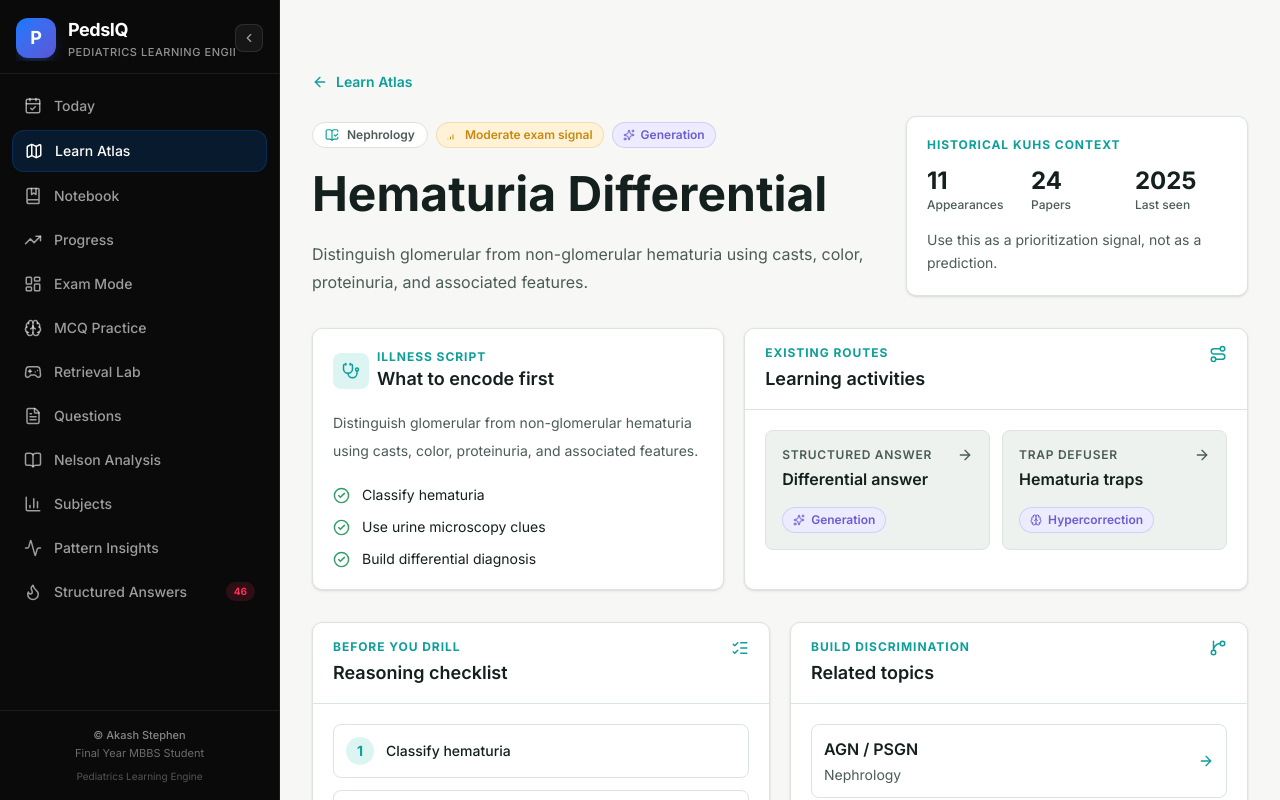
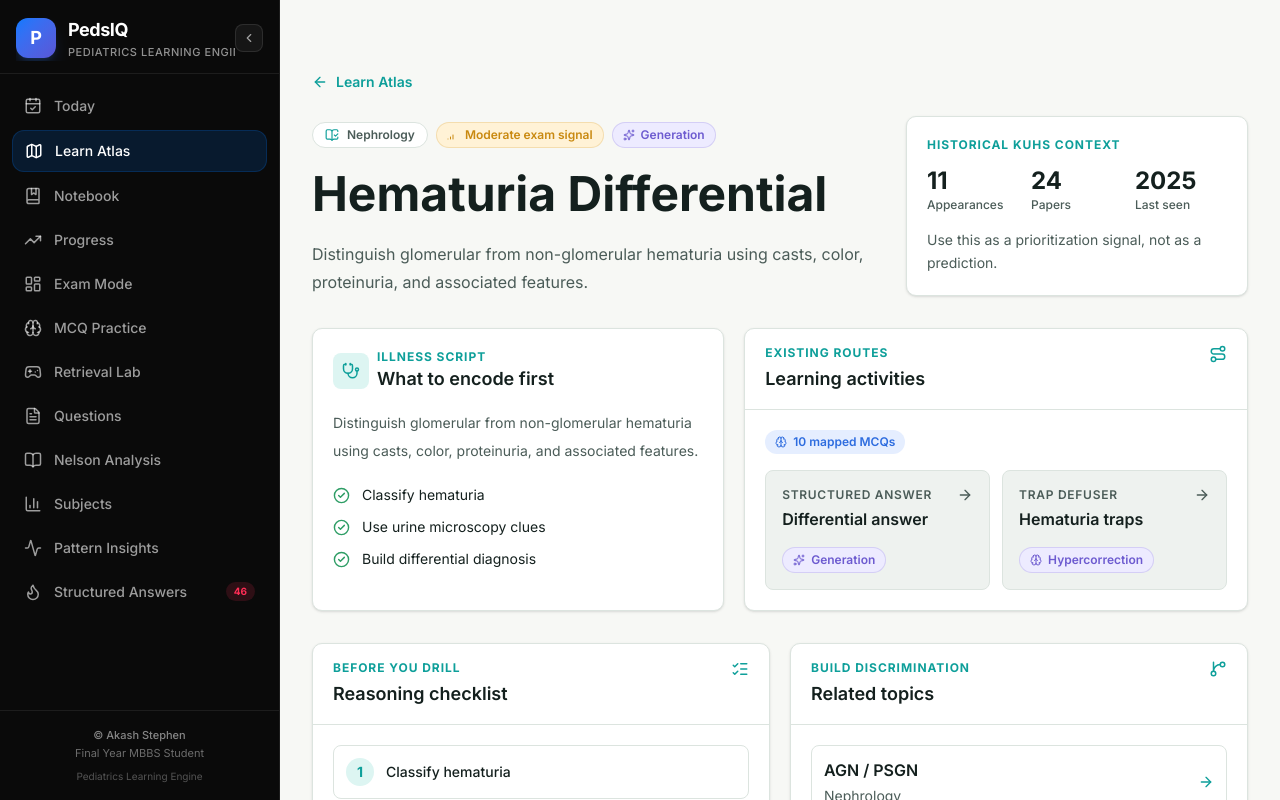
Before and after one commit to akashstephen/pedsiq, a Next.js app in the folder web/: page /learn/hematuria/ in a window 1280 px wide. Shown: the top 800 px of the page. Built offline with nearby package versions, Linux system fonts and the light colour scheme.

Commit message:
feat: surface MCQ coverage in Learn Atlas

```diff
--- a/web/src/app/learn/[topic]/page.tsx
+++ b/web/src/app/learn/[topic]/page.tsx
@@ -1,13 +1,17 @@
 import Link from "next/link";
 import { notFound } from "next/navigation";
+import mcqs from "@/data/mcqs.json";
 import { ArrowRight, GitBranch, ListChecks, Route } from "lucide-react";
 import { BrainTargetBadge } from "@/components/design-system/BrainTargetBadge";
 import { LearningPanel } from "@/components/design-system/LearningPanel";
 import { IllnessScriptCard } from "@/components/learning/IllnessScriptCard";
+import { McqCoverageBadge } from "@/components/learning/McqCoverageBadge";
 import { TopicHeader } from "@/components/learning/TopicHeader";
 import { TrapCallout } from "@/components/learning/TrapCallout";
+import { getMcqLearningTopicCoverage } from "@/domain/topics/adapters";
 import { learningTopicById, learningTopics } from "@/domain/topics/topic-map";
 import { pediatricSystemLabels } from "@/domain/topics/system-labels";
+import { type McqQuestion } from "@/types/mcq";
 
 interface TopicPageProps {
   params: Promise<{ topic: string }>;
@@ -44,6 +48,11 @@ export default async function LearnTopicPage({ params }: TopicPageProps) {
   const relatedTopics = topic.relatedTopicIds
     .map((id) => learningTopicById[id])
     .filter(Boolean);
+  const mcqCoverage = new Map(
+    getMcqLearningTopicCoverage(mcqs as McqQuestion[]).map((item) => [item.topic.id, item.questionCount])
+  );
+  const mappedMcqCount = mcqCoverage.get(topic.id) ?? 0;
+  const mcqActivity = topic.activities.find((activity) => activity.type === 'mcq');
 
   return (
     <div className="-mx-4 -mt-16 min-h-screen bg-[var(--clinical-bg)] px-4 py-8 text-[var(--clinical-ink)] md:-mx-8 md:-mt-8 md:px-8">
@@ -58,6 +67,17 @@ export default async function LearnTopicPage({ params }: TopicPageProps) {
             eyebrow="Existing routes"
             action={<Route size={18} className="text-[var(--clinical-teal)]" aria-hidden="true" />}
           >
+            <div className="mb-4 flex flex-wrap items-center gap-2">
+              <McqCoverageBadge questionCount={mappedMcqCount} />
+              {mappedMcqCount > 0 && mcqActivity && (
+                <Link
+                  href={mcqActivity.href}
+                  className="rounded-full bg-[var(--clinical-blue-soft)] px-2.5 py-1 text-xs font-semibold text-[var(--clinical-blue)] transition hover:bg-white"
+                >
+                  Start mapped system drill
+                </Link>
+              )}
+            </div>
             <div className="grid gap-3 md:grid-cols-2">
               {topic.activities.map((activity) => (
                 <Link
--- a/web/src/app/learn/page.tsx
+++ b/web/src/app/learn/page.tsx
@@ -1,13 +1,20 @@
 import Link from "next/link";
 import { ArrowRight, BookOpenCheck, Layers3, Route, ShieldCheck } from "lucide-react";
+import mcqs from "@/data/mcqs.json";
 import { BrainTargetBadge } from "@/components/design-system/BrainTargetBadge";
 import { ExamSignalBadge } from "@/components/design-system/ExamSignalBadge";
 import { LearningPanel } from "@/components/design-system/LearningPanel";
+import { McqCoverageBadge } from "@/components/learning/McqCoverageBadge";
+import { getMcqLearningTopicCoverage } from "@/domain/topics/adapters";
 import { getLearningTopicsBySystem, learningTopics } from "@/domain/topics/topic-map";
 import { pediatricSystemLabels } from "@/domain/topics/system-labels";
+import { type McqQuestion } from "@/types/mcq";
 
 const systemGroups = getLearningTopicsBySystem();
 const featuredTopics = learningTopics.slice(0, 6);
+const mcqCoverage = new Map(
+  getMcqLearningTopicCoverage(mcqs as McqQuestion[]).map((item) => [item.topic.id, item.questionCount])
+);
 
 export default function LearnAtlasPage() {
   return (
@@ -38,8 +45,8 @@ export default function LearnAtlasPage() {
                 <div className="text-xs font-medium text-[var(--clinical-ink-soft)]">Systems</div>
               </div>
               <div>
-                <div className="text-2xl font-bold">12</div>
-                <div className="text-xs font-medium text-[var(--clinical-ink-soft)]">Governed paths</div>
+                <div className="text-2xl font-bold">{Array.from(mcqCoverage.values()).reduce((sum, count) => sum + count, 0)}</div>
+                <div className="text-xs font-medium text-[var(--clinical-ink-soft)]">Mapped MCQs</div>
               </div>
             </div>
           </LearningPanel>
@@ -82,6 +89,7 @@ export default function LearnAtlasPage() {
                 <p className="flex-1 text-sm leading-7 text-[var(--clinical-ink-soft)]">{topic.summary}</p>
                 <div className="mt-4 flex flex-wrap gap-2">
                   <ExamSignalBadge signal={topic.examSignal} />
+                  <McqCoverageBadge questionCount={mcqCoverage.get(topic.id) ?? 0} />
                   {topic.activities[0] && <BrainTargetBadge target={topic.activities[0].brainTarget} />}
                 </div>
               </Link>
@@ -108,6 +116,9 @@ export default function LearnAtlasPage() {
                       <div className="mt-1 text-sm text-[var(--clinical-ink-soft)]">
                         {topic.activities.length} linked learning activities
                       </div>
+                      <div className="mt-2">
+                        <McqCoverageBadge questionCount={mcqCoverage.get(topic.id) ?? 0} />
+                      </div>
                     </div>
                     <ArrowRight size={17} className="shrink-0 text-[var(--clinical-teal)]" aria-hidden="true" />
                   </Link>
--- /dev/null
+++ b/web/src/components/learning/McqCoverageBadge.tsx
@@ -0,0 +1,22 @@
+import { Brain } from "lucide-react";
+
+interface McqCoverageBadgeProps {
+  questionCount: number;
+}
+
+export function McqCoverageBadge({ questionCount }: McqCoverageBadgeProps) {
+  if (questionCount <= 0) {
+    return (
+      <span className="inline-flex items-center gap-1.5 rounded-full bg-[var(--clinical-surface-muted)] px-2.5 py-1 text-xs font-semibold text-[var(--clinical-ink-soft)]">
+        No mapped MCQs
+      </span>
+    );
+  }
+
+  return (
+    <span className="inline-flex items-center gap-1.5 rounded-full bg-[var(--clinical-blue-soft)] px-2.5 py-1 text-xs font-semibold text-[var(--clinical-blue)]">
+      <Brain size={12} aria-hidden="true" />
+      {questionCount} mapped MCQs
+    </span>
+  );
+}
```
